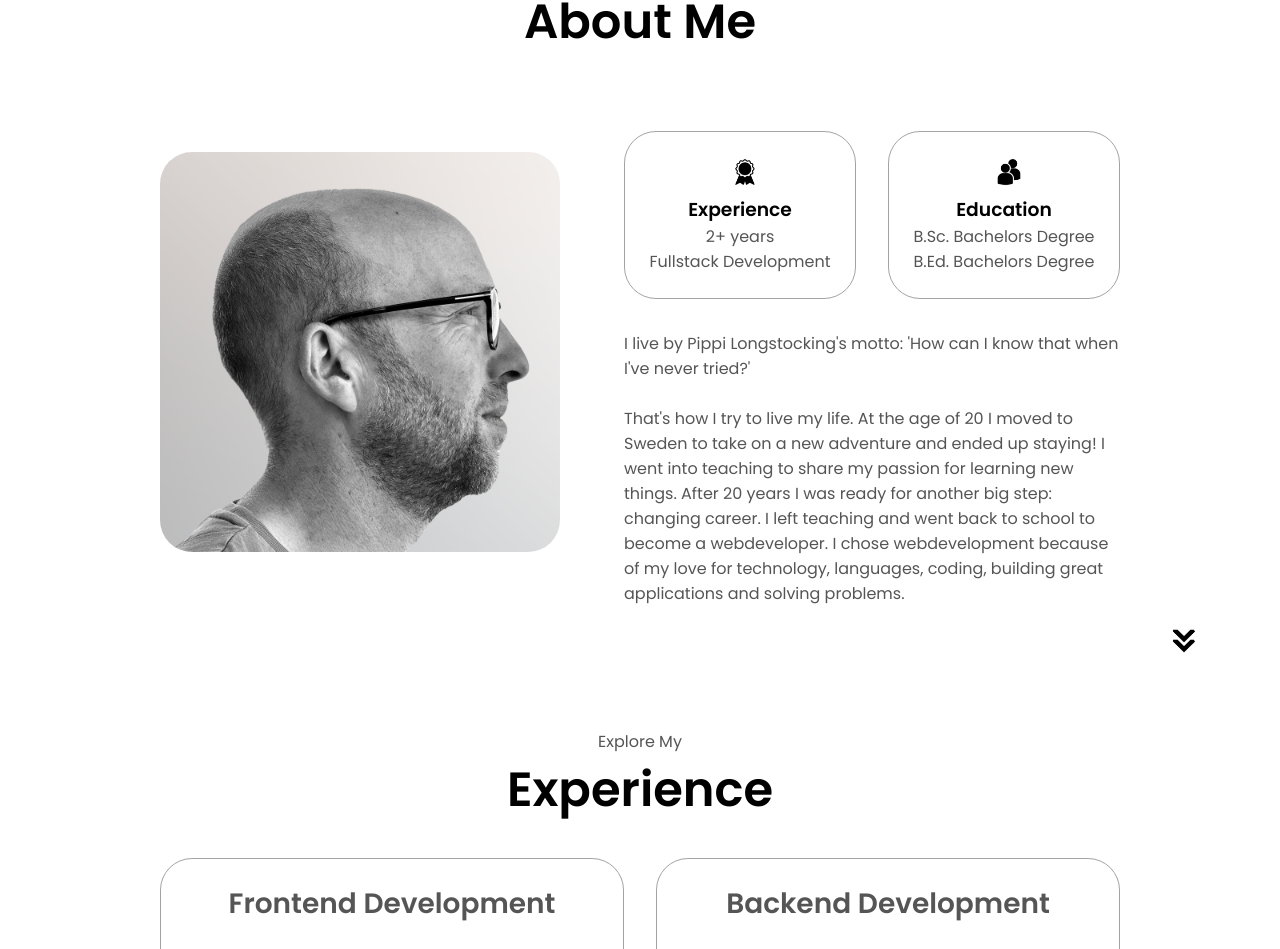
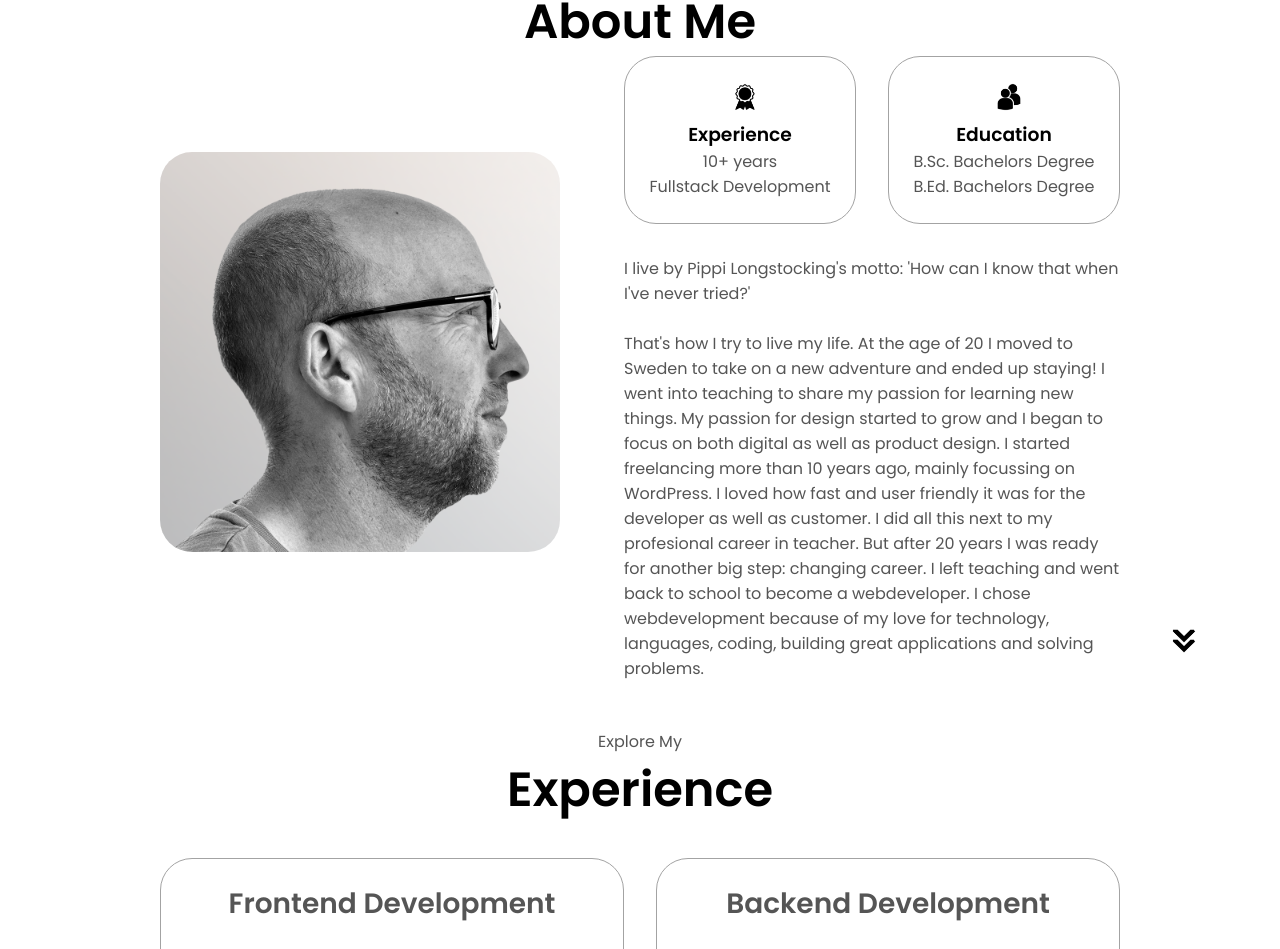
Before and after one commit to mvdgragt/PortfolioBasic, a React (Create React App) app: page / in a window 1280 px wide. Shown: the part 967-1916 px from the top of the page. Built offline with nearby package versions, Linux system fonts and the light colour scheme.

Commit message:
adjusted comment about me

```diff
--- a/src/Pages/Home/AboutMe.jsx
+++ b/src/Pages/Home/AboutMe.jsx
@@ -22,7 +22,7 @@ function AboutMe() {
               className="icon"
             />
             <h3>Experience</h3>
-            <p>2+ years <br />Fullstack Development</p>
+            <p>10+ years <br />Fullstack Development</p>
           </div>
           <div className="details-container">
             <img
@@ -36,7 +36,7 @@ function AboutMe() {
         </div>
         <div className="text-container">
           <p>
-          I live by Pippi Longstocking's motto: 'How can I know that when I've never tried?' </p><br/><p>That's how I try to live my life. At the age of 20 I moved to Sweden to take on a new adventure and ended up staying! I went into teaching to share my passion for learning new things. After 20 years I was ready for another big step: changing career. I left teaching and went back to school to become a webdeveloper. I chose webdevelopment because of my love for technology, languages, coding, building great applications and solving problems.</p>
+          I live by Pippi Longstocking's motto: 'How can I know that when I've never tried?' </p><br/><p>That's how I try to live my life. At the age of 20 I moved to Sweden to take on a new adventure and ended up staying! I went into teaching to share my passion for learning new things. My passion for design started to grow and I began to focus on both digital as well as product design. I started freelancing more than 10 years ago, mainly focussing on WordPress. I loved how fast and user friendly it was for the developer as well as customer. I did all this next to my profesional career in teacher. But after 20 years I was ready for another big step: changing career. I left teaching and went back to school to become a webdeveloper. I chose webdevelopment because of my love for technology, languages, coding, building great applications and solving problems.</p>
         </div>
       </div>
     </div>
```
